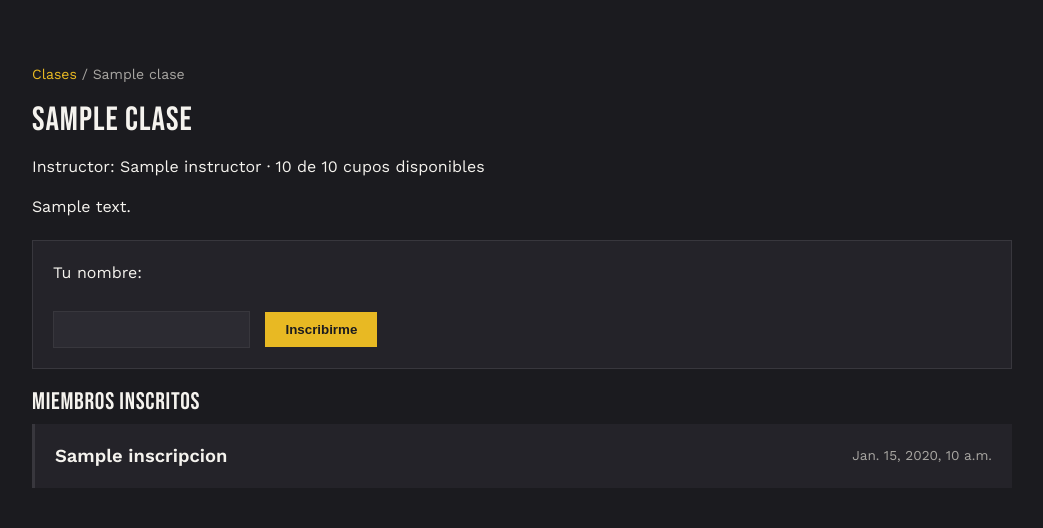
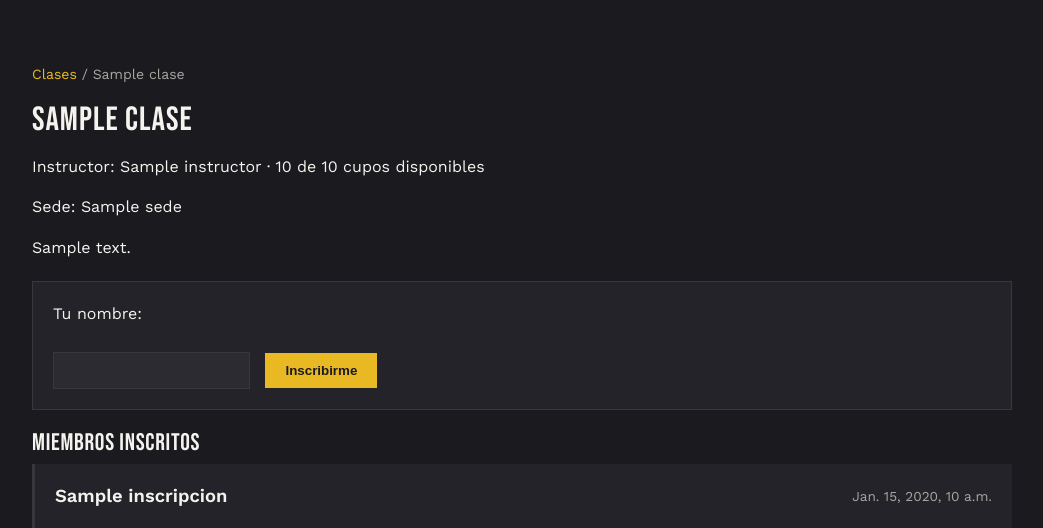
Before and after one commit to Arthoss/forja-gimnasio, a Django app: template gimnasio/templates/gimnasio/detail.html in a window 1280 px wide. Shown: the part 162-690 px from the top of the page, without its empty margins (118-1161 px from the left). Run offline with Django 5.2, Linux system fonts and the light colour scheme; the template is opened without the code that fills it: most values are stand-ins (such as "Sample title", 1, 10 or a date in 2020).

```diff
--- a/gimnasio/forms.py
+++ b/gimnasio/forms.py
@@ -5,7 +5,7 @@ from .models import Clase
 class ClaseForm(forms.ModelForm):
     class Meta:
         model = Clase
-        fields = ["nombre", "instructor", "descripcion", "cupo_maximo", "fecha_publicacion"]
+        fields = ["nombre", "instructor","sede","descripcion", "cupo_maximo", "fecha_publicacion"]
         widgets = {
             "fecha_publicacion": forms.DateTimeInput(attrs={"type": "datetime-local"}),
         }
--- a/gimnasio/models.py
+++ b/gimnasio/models.py
@@ -5,6 +5,7 @@ class Clase(models.Model):
     """Una clase que ofrece el gimnasio (ej. Spinning, Yoga, CrossFit)."""
     nombre = models.CharField(max_length=100)
     instructor = models.CharField(max_length=100)
+    sede = models.CharField(max_length=100, blank=True, default="")
     descripcion = models.TextField(blank=True)
     cupo_maximo = models.IntegerField(default=20)
     fecha_publicacion = models.DateTimeField("fecha de publicación")
--- a/gimnasio/templates/gimnasio/detail.html
+++ b/gimnasio/templates/gimnasio/detail.html
@@ -12,6 +12,7 @@
 
     <h2>{{ clase.nombre }}</h2>
     <p class="meta">Instructor: {{ clase.instructor }} · {{ clase.cupos_disponibles }} de {{ clase.cupo_maximo }} cupos disponibles</p>
+    <p>Sede: {{ clase.sede }}</p>
     <p>{{ clase.descripcion }}</p>
 
     {% if error_message %}<div class="error">{{ error_message }}</div>{% endif %}
```
Also changed, not shown: gimnasio/migrations/0002_clase_sede.py (added).
